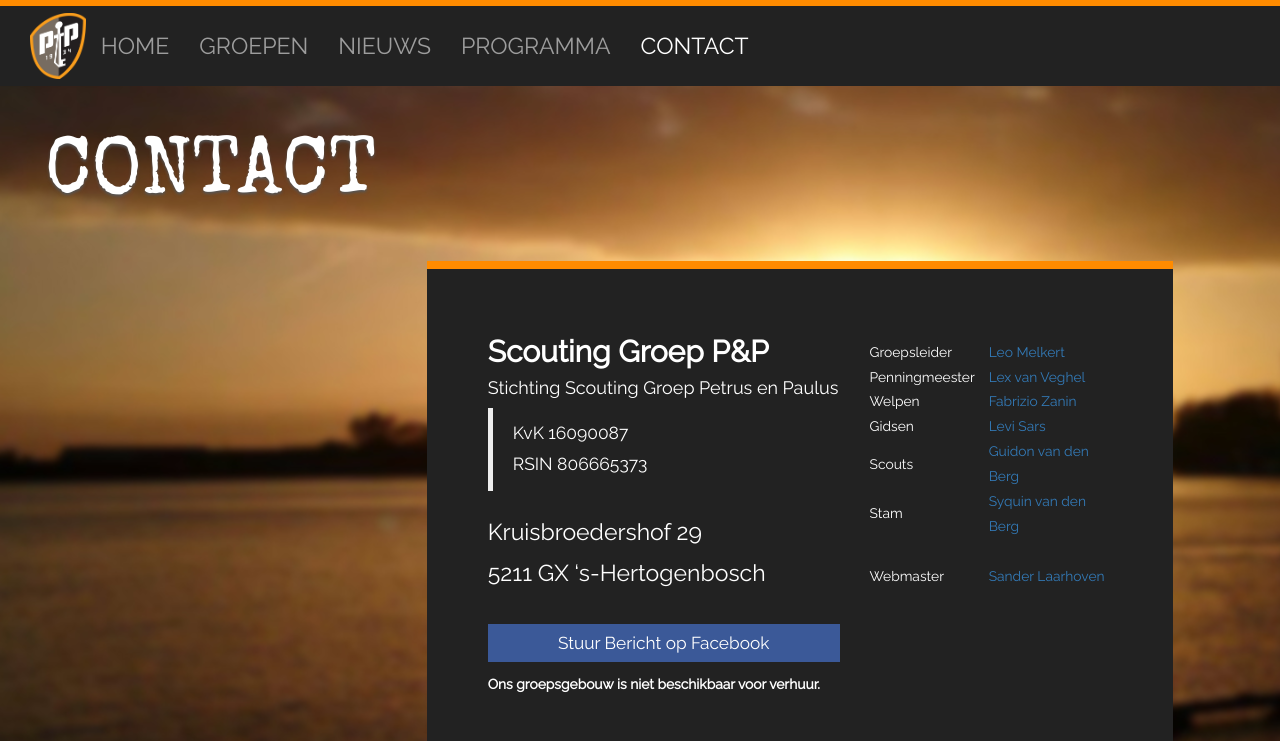
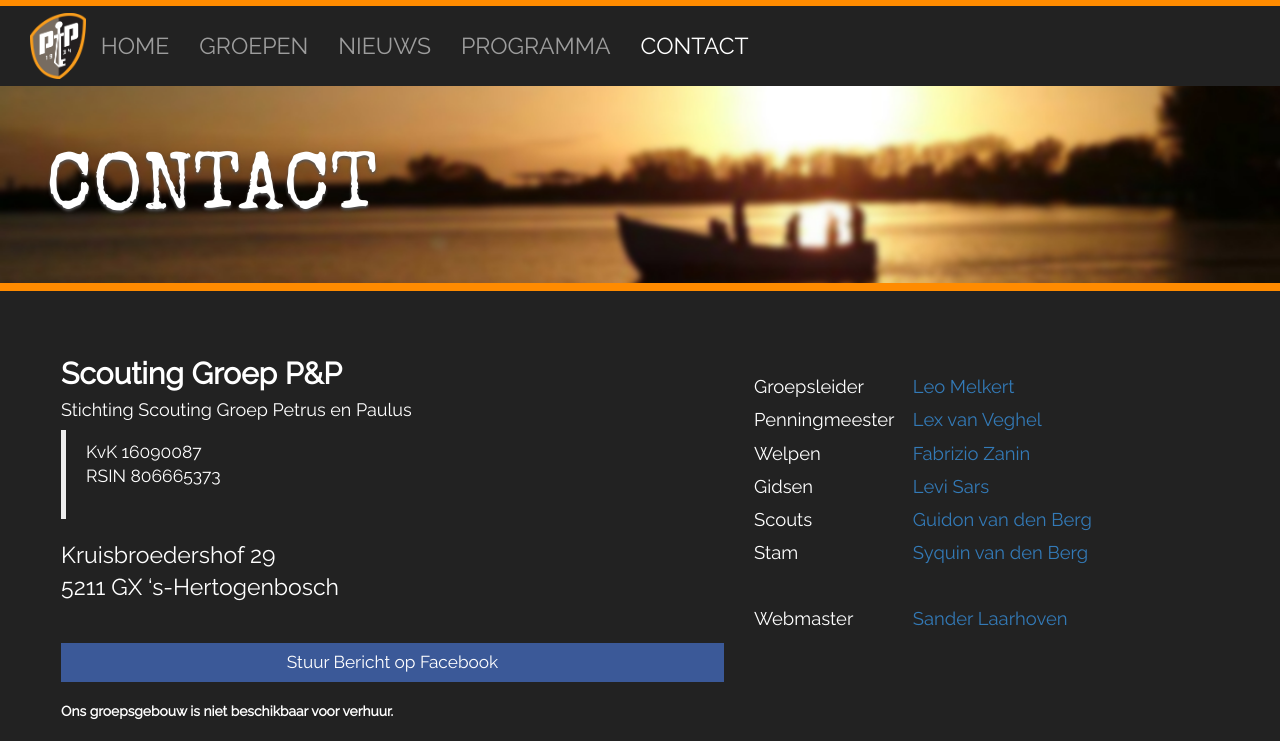
Before and after one commit to nognooitmeegemaakt/website, a Jekyll site: the page built from contact.html, in a window 1280 px wide. Shown: the top 741 px of the page. Built offline with Jekyll 4.4.1, drawn with Linux system fonts in a browser that asks for light colours; some web fonts are replaced; grey boxes are pictures that could not be loaded.

Commit message:
Small redesign of group, agenda and contact pages.

```diff
--- a/_includes/text/contact.html
+++ /dev/null
@@ -1,15 +0,0 @@
-<div class="contact-info">
-  <div class="col-md-7 col-sm-12" data-file="text/contact-address.md">
-    {% capture filecontents %}{% include text/contact-address.md %}{% endcapture %}
-    {{ filecontents | markdownify }}
-  </div>
-  <div class="col-md-5 col-sm-12 contact-mails" data-file="text/contact-mails.md">
-    {% capture filecontents %}{% include text/contact-mails.md %}{% endcapture %}
-    {{ filecontents | markdownify }}
-  </div>
-</div>
-<div class="contact-maps">
-  <iframe width="100%" height="200" frameborder="0" style="border:0;margin-top:2em" allowfullscreen
-  src="https://www.google.com/maps/embed?pb=!1m18!1m12!1m3!1d2473.5749785481416!2d5.297271916263225!3d51.685922379664774!2m3!1f0!2f0!3f0!3m2!1i1024!2i768!4f13.1!3m3!1m2!1s0x0000000000000000%3A0x44ed948ce55cefd9!2sStichting+Scouting+Groep+Petrus+en+Paulus!5e0!3m2!1snl!2snl!4v1466241208518">
-  </iframe>
-</div>
--- a/_layouts/default.html
+++ b/_layouts/default.html
@@ -16,10 +16,8 @@
       </section>
       <section id="content">
         {% if page.category != 'index' %}
-        <div class="row header">
-          <div class="col-sm-12">
-            <h1>{{ page.title }}</h1>
-          </div>
+        <div class="header">
+          <h1>{{ page.title }}</h1>
         </div>
         {% endif %}
         {{ content }}
--- a/_sass/scale.scss
+++ b/_sass/scale.scss
@@ -98,7 +98,7 @@ nav {
 .contact-mails {
   font-size: 1em;
   @media #{$mq-medium} {
-    font-size: .6em;
+    font-size: .8em;
   }
 }
 
--- a/_sass/theme.scss
+++ b/_sass/theme.scss
@@ -15,11 +15,12 @@
 
 /* Basic stuff. */
 html, body {
-  background-color: transparent;
+  background-color: #222;
   font-family: $font-family;
   color: $text-color;
   font-size: $font-size;
   /*height: 130%;*/
+  overflow-x: hidden;
 }
 
 body {
@@ -208,10 +209,15 @@ html {
 
 /* Header. */
 .header {
-  margin: $spacing-unit;
-  margin-top: 0;
-  padding-top: $spacing-unit;
+  padding: 2em;
   text-transform: uppercase;
+
+  background-size: cover;
+  background-position: 40%;
+
+  h1 {
+    margin: 0;
+  }
 }
 
 .header img {
@@ -232,7 +238,7 @@ html {
 /* Everything below sm. */
 @media (max-width: 768px) {
   .header {
-    margin: $spacing-unit-sm;
+    margin-top: $spacing-unit-sm * 3;
     text-align: center;
   }
   .header img {
@@ -284,16 +290,7 @@ html {
    *********************** */
 
 .news {
-  margin: $spacing-unit;
-  margin-top: -25px !important;
-  margin-bottom: 5em;
-}
-
-.news > .row-horizon {
-  padding-top: 30px;
-  /*overflow-y: scroll;*/
-  -webkit-overflow-scrolling: touch;
-  margin-bottom: 40px;
+  padding: $spacing-unit;
 }
 
 .news-item:hover {
@@ -322,10 +319,6 @@ html {
 
 .news-item .image img {
   width: 100%;
-}
-
-.news-item .image {
-  min-height: 222px;
 }
 
 .news-item h5 {
@@ -473,30 +466,12 @@ html {
         Contact Page.
    *************************** */
 
-.contact {
-  margin-bottom: 5em;
-}
-
 .contact-info h2 {
   font-weight: bold;
 }
 
-.contact-maps {
-  margin: -2em;
-  margin-top: 2em;
-  margin-bottom: -3.2em;
-}
-
 .contact-mails tr > td:first-of-type {
-  //@media #{$mq-medium} {
-    padding-right: 1em;
-  //}
-}
-
-@media (max-width: 768px) {
-  .contact {
-    margin-bottom: 5em;
-  }
+  padding-right: 1em;
 }
 
  /* ***************************
@@ -507,12 +482,11 @@ html {
   padding: 2em;
   background: $brand-dark;
   border-top: 8px solid $brand-color;
-  margin-bottom: 5em;
-}
-
-.description .images {
-  margin: -2em;
-  margin-top: 2em;
+  //margin-bottom: 5em;
+  p {
+    margin-bottom: 20px;
+    line-height: 1.4 !important;
+  }
 }
 
 .description .images img {
--- a/assets/js/backgrounds.js
+++ b/assets/js/backgrounds.js
@@ -1,27 +1,33 @@
 ---
+# Backgrounds.js
 ---
 /* Select a random background from the available images for matching pages. */
-pageImages = {};
+pageImages = {}
 $.getJSON("{{ site.domain }}/assets/js/backgrounds.json", function(data, textStatus, jqxhr) {
 
   /* Set global variable of all page images. */
-  pageImages = data;
+  pageImages = data
 
   $.each(data, function(speltak, images) {
 
     if (location.href.indexOf(speltak) > -1  && images.length > 0) {
 
       /* Select a random background. */
-      var background = images[ Math.round(Math.random() * (images.length - 1)) ];
-      $("html").attr("style", "background-image: url('{{ site.domain }}/assets/img/bg/"+background+"');");
-      return;
+      var background = images[ Math.round(Math.random() * (images.length - 1)) ]
+
+      /* Add background to html tag if viewport != xs */
+      $("#content div.header").attr("style", "background-size: cover; background-image: url('{{ site.domain }}/assets/img/bg/"+background+"')")
+      //$("html").attr("style", "background-image: none !important")
+      return
     }
 
-  });
+  })
 
   /* Set default background if no background was found. */
-  var bgstyle = $("html").attr("style");
-  if (typeof bgstyle === typeof undefined || bgstyle === false) {
-    $("html").attr("style", "background-image: url('{{ site.domain }}/assets/img/bg/main.jpg');");
+  var bgstyle = $("#content div.header").attr("style")
+  if (typeof bgstyle === "undefined" || bgstyle === false) {
+    $("#content div.header").attr("style", "background-image: url('{{ site.domain }}/assets/img/bg/main.jpg')")
+    //$("html").attr("style", "background-image: none !important")
   }
-});
+
+})
--- a/contact.html
+++ b/contact.html
@@ -6,8 +6,22 @@ permalink: /contact/
 ---
 <div class="contact">
   <div class="description">
-    <div class="text col-lg-7 col-lg-offset-4 col-md-7 col-md-offset-4 col-sm-8 col-sm-offset-2">
-      {% include text/contact.html %}
+    <div class="text">
+      <div class="contact-info">
+        <div class="col-md-7 col-sm-12" data-file="text/contact-address.md">
+          {% capture filecontents %}{% include text/contact-address.md %}{% endcapture %}
+          {{ filecontents | markdownify }}
+        </div>
+        <div class="col-md-5 col-sm-12 contact-mails" data-file="text/contact-mails.md">
+          {% capture filecontents %}{% include text/contact-mails.md %}{% endcapture %}
+          {{ filecontents | markdownify }}
+        </div>
+      </div>
+    </div>
+    <div class="contact-maps">
+      <iframe width="100%" height="300" frameborder="0" style="border:0;" allowfullscreen
+      src="https://www.google.com/maps/embed?pb=!1m18!1m12!1m3!1d2473.5749785481416!2d5.297271916263225!3d51.685922379664774!2m3!1f0!2f0!3f0!3m2!1i1024!2i768!4f13.1!3m3!1m2!1s0x0000000000000000%3A0x44ed948ce55cefd9!2sStichting+Scouting+Groep+Petrus+en+Paulus!5e0!3m2!1snl!2snl!4v1466241208518">
+      </iframe>
     </div>
   </div>
 </div>
```
Also changed, not shown: _layouts/agenda.html (+2 -6 lines), _layouts/group.html (+11 -12 lines).
